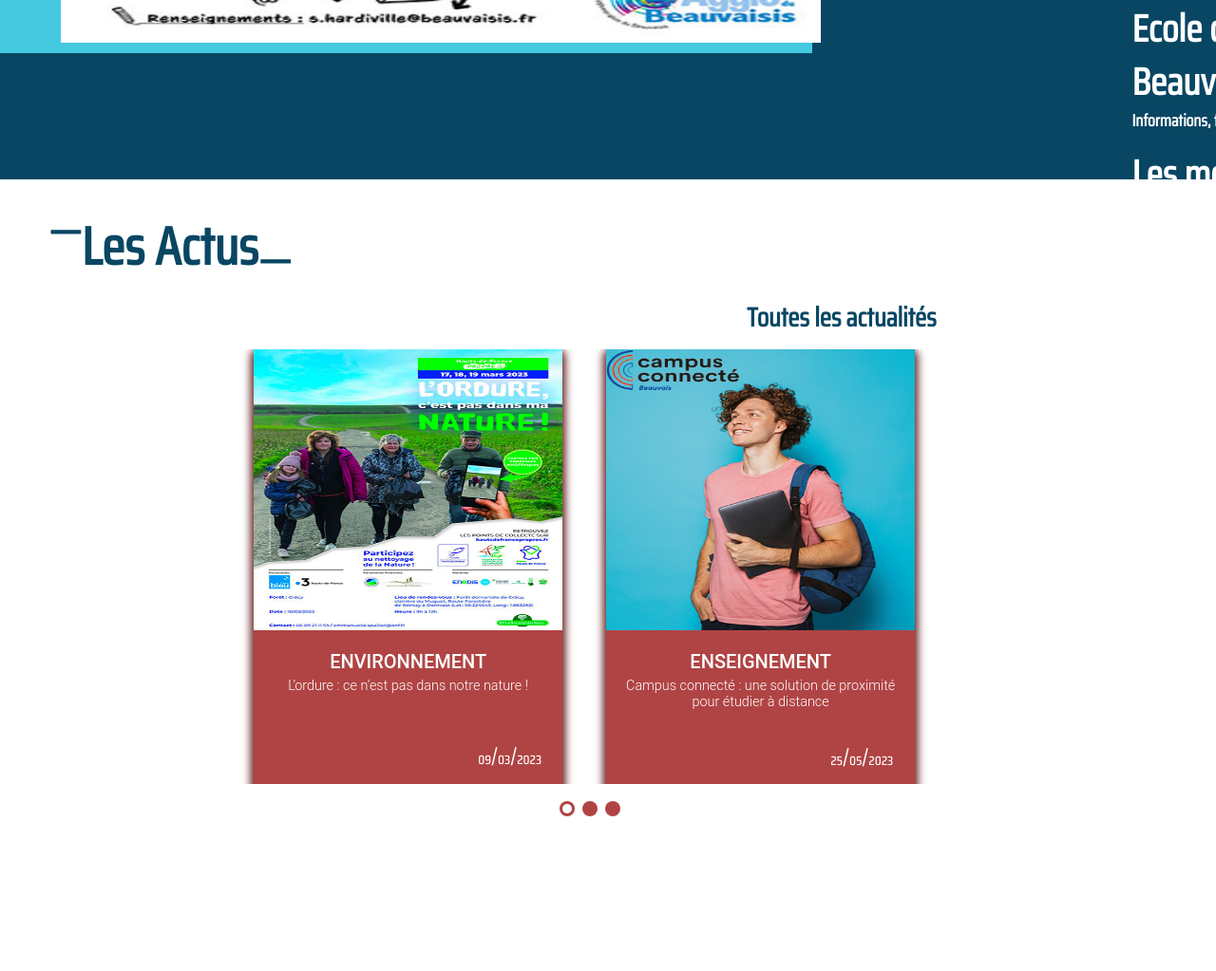
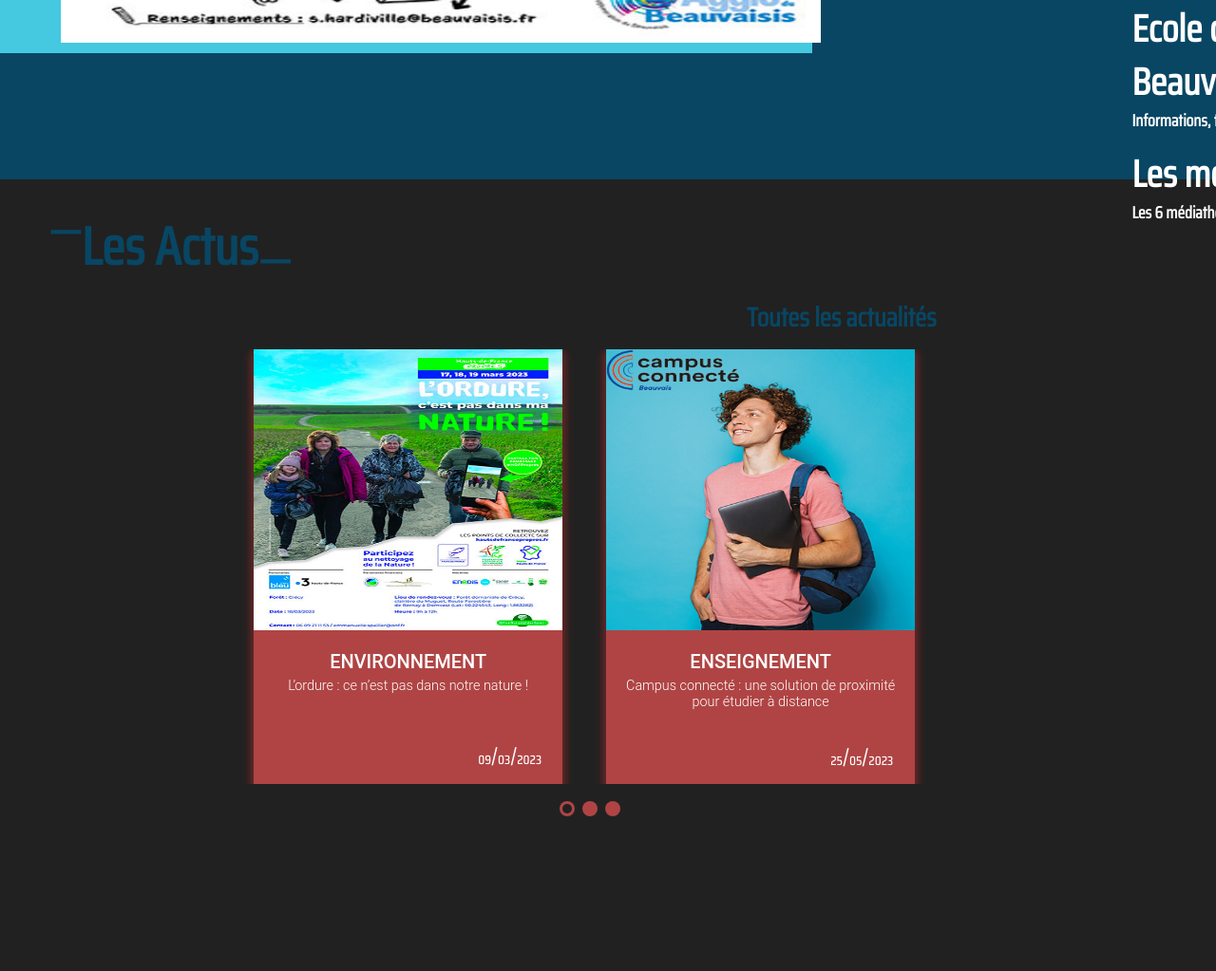
Before and after one commit to Exkyaz/SAE-S3, a plain HTML site: page Accueil.html in a window 1280 px wide. Shown: the part 1739-2762 px from the top of the page at 95% size. Drawn offline with Linux system fonts and the light colour scheme; files whose address does not match are found by name.

Commit message:
Thème sombre pour Actus

```diff
--- a/Style/Actus.css
+++ b/Style/Actus.css
@@ -21,6 +21,7 @@
 
 #MyActus {
     height: 61em;
+    background-color: #212121;
 }
 
 #LienActus {
@@ -163,7 +164,7 @@
 }
 
 .map>button.active:after {
-    background: #fff;
+    background: #212121;
     content: "";
     display: block;
     height: 65%;
```
